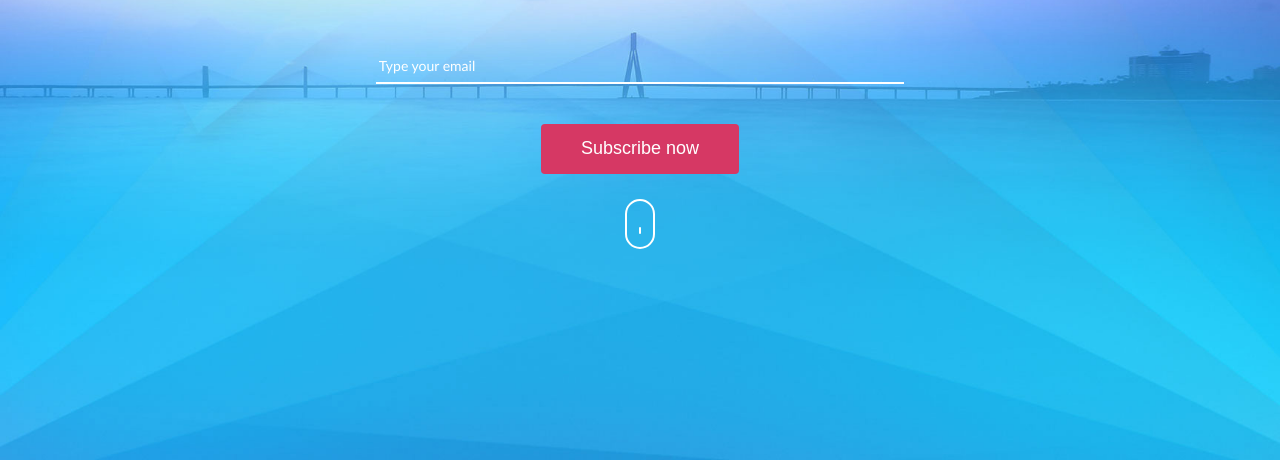
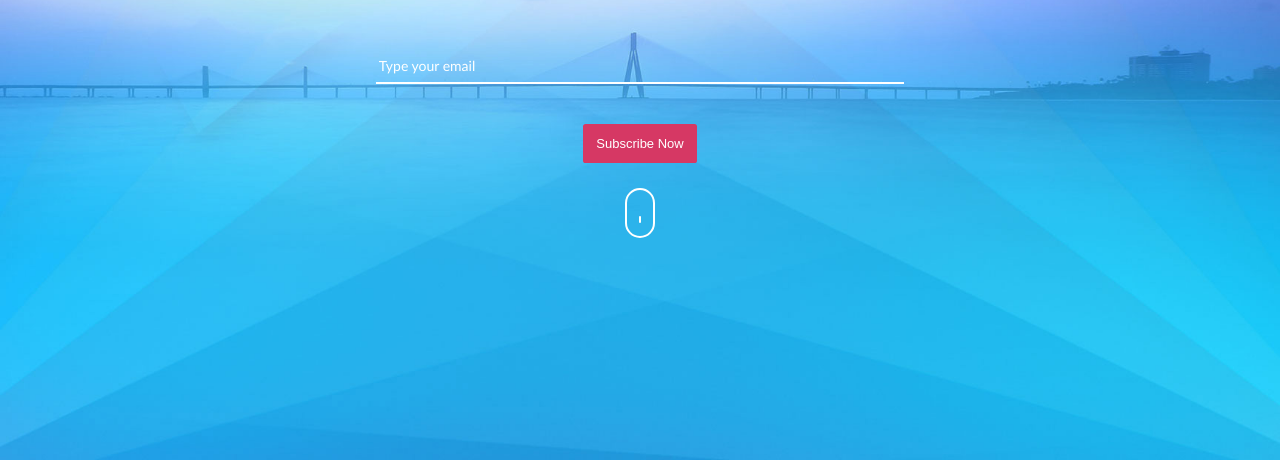
Before and after one commit to sgrazys/04-coming-soon, a website: page index.html in a window 1280 px wide. Shown: the part 340-800 px from the top of the page. Drawn offline with Linux system fonts and the light colour scheme.

Commit message:
add: Subscribe form #9

```diff
--- a/css/pages/home.css
+++ b/css/pages/home.css
@@ -41,18 +41,25 @@
     border-bottom: 2px solid #fff;
 }
 
-::placeholder {
+.hero .subscribe-field > input::placeholder  {
     color: #fff;
 }
 
-.hero div > button {
+.hero div > .btn {
+    width: auto;
     border: none;
-    border-radius: 4px;
+    border-radius: 0.2em;
+    background-color: var(--secondary-color);
+    font-size: 13px;
+    line-height: 1em;
     color: #fff;
-    font-size: 18px;
-    padding: 0.8em 2.2em;
-    background-color: var(--secondary-color);
-
+    padding: 1em;
+    transition: all 0.3s;
+    text-transform: capitalize;
+    cursor: pointer;
+}
+.hero div > .btn:hover {
+    box-shadow: 0 2px 3px #0008;
 }
 
 .section-title {
--- a/index.html
+++ b/index.html
@@ -56,11 +56,11 @@
                 </div>
                 <form action="">
                     <div class="subscribe-field">
-                        <label for="mail">TEKSTAS TEKSTAS</label>
+                        <label for="mail">Your mail</label>
                         <input id="mail" type="email" placeholder="Type your email" required>
                     </div>
                     <div>
-                        <button>Subscribe now</button>
+                        <button class="btn">Subscribe now</button>
                     </div>
                 </form>
                 <div class="mouse"></div>
```
